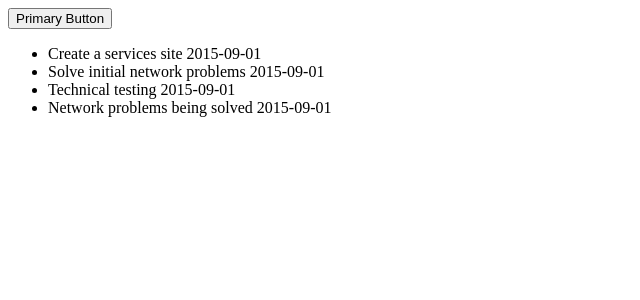
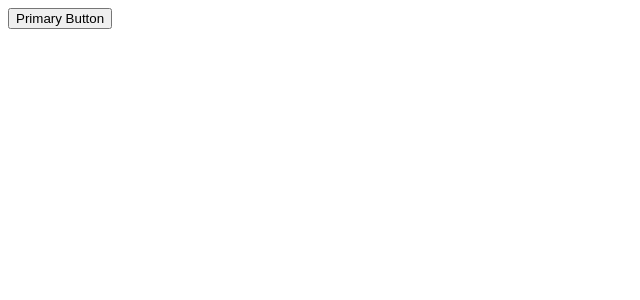
Before and after one commit to OVYVO/admin_client_template, a Vue app: page / in a window 1280 px wide. Shown: the top 300 px of the page, without its empty margins (0-640 px from the left). Built offline with nearby package versions, Linux system fonts and the light colour scheme.

Commit message:
:bug: fix: fix

```diff
--- a/src/views/index.vue
+++ b/src/views/index.vue
@@ -1,12 +1,6 @@
 <template>
   <div>
     <a-button type="primary">Primary Button</a-button>
-    <a-timeline>
-      <a-timeline-item>Create a services site 2015-09-01</a-timeline-item>
-      <a-timeline-item>Solve initial network problems 2015-09-01</a-timeline-item>
-      <a-timeline-item>Technical testing 2015-09-01</a-timeline-item>
-      <a-timeline-item>Network problems being solved 2015-09-01</a-timeline-item>
-    </a-timeline>
   </div>
 </template>
 
```
